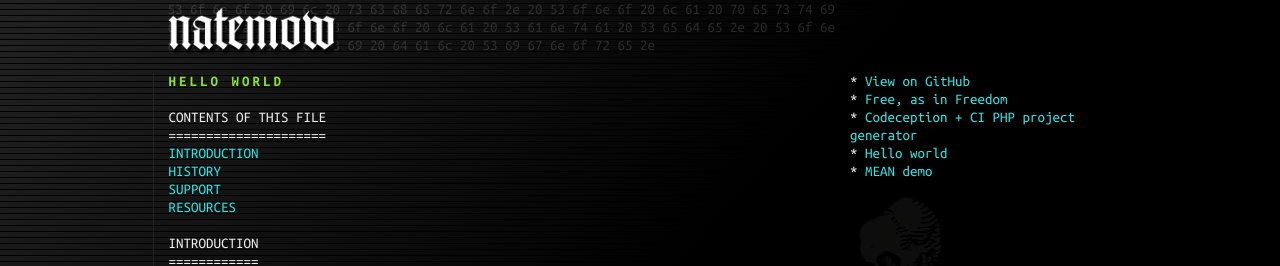
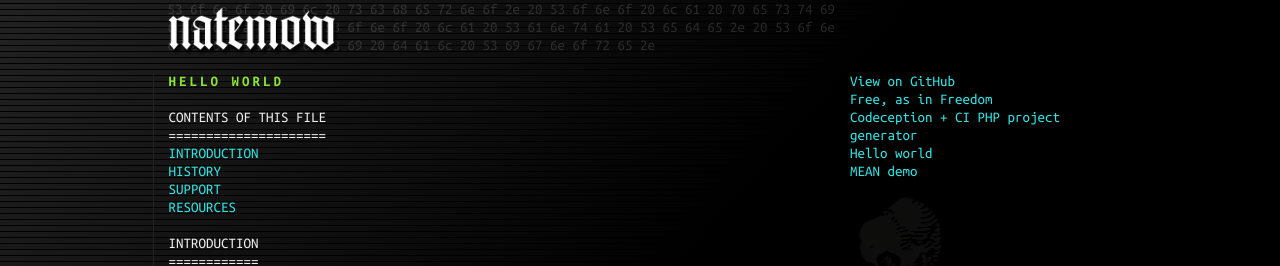
Before and after one commit to natemow/natemow.github.io, a Jekyll site: the page built from index.md, in a window 1280 px wide and 1136 px high. Shown: the top 266 px of the window. Built offline with Jekyll 4.4.1, drawn with Linux system fonts in a browser that asks for light colours; nearby versions of some CDN libraries.

```diff
--- a/_includes/nav.html
+++ b/_includes/nav.html
@@ -1,8 +1,8 @@
 <nav class="nav-primary" role="navigation" >
   <ol>
-    <li>* <a href="https://github.com/{{ site.title }}">View on GitHub</a></li>
+    <li><a href="https://github.com/{{ site.title }}">View on GitHub</a></li>
     {% for p in site.pages %}
-    <li>* <a{% if p.url == page.url %} class="active"{% endif %} href="{{ site.baseurl }}{{ p.url }}">{{ p.title }}</a></li>
+    <li><a{% if p.url == page.url %} class="active"{% endif %} href="{{ site.baseurl }}{{ p.url }}">{{ p.title }}</a></li>
     {% endfor %}
   </ol>
 </nav>
--- a/assets/js/scripts.js
+++ b/assets/js/scripts.js
@@ -13,7 +13,7 @@
     attach: function(context, settings) {
 
       this.bindMainMenu(context, settings);
-      // this.formatLists(context, settings);
+      this.formatLists(context, settings);
       this.setLineNumbers(context, settings);
       this.switchTheme(context, settings);
       this.bindContent(context, settings);
@@ -70,11 +70,11 @@
     },
     formatLists: function(context, settings) {
 
-      $.each($('main section ul li, main section ol li', context), function() {
+      $.each($('ul li, ol li', context), function() {
         var $self = $(this);
         var $bullet = $(document.createElement('span'))
-          .addClass('bullet pull-left')
-          .height($self.height())
+          //.addClass('bullet pull-left')
+          //.height($self.height())
           .text('*');
 
         $self
```
